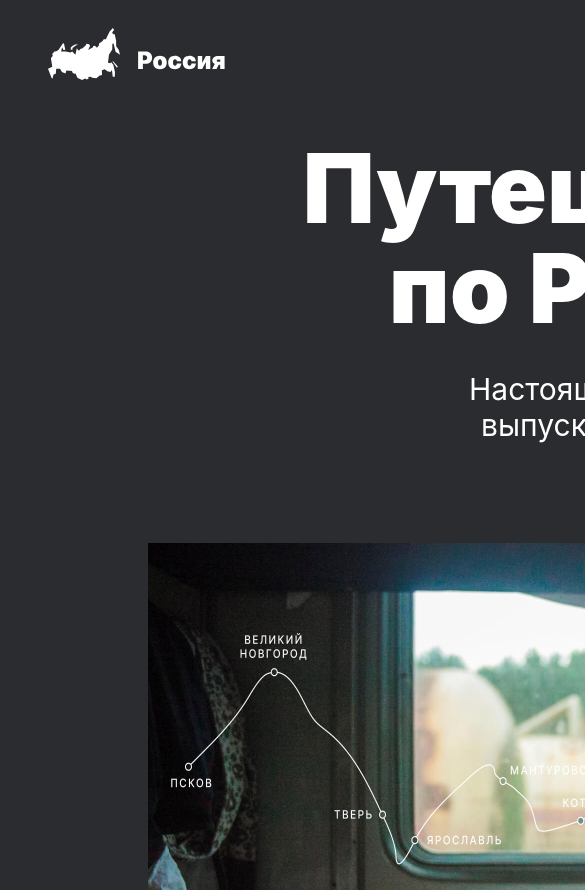
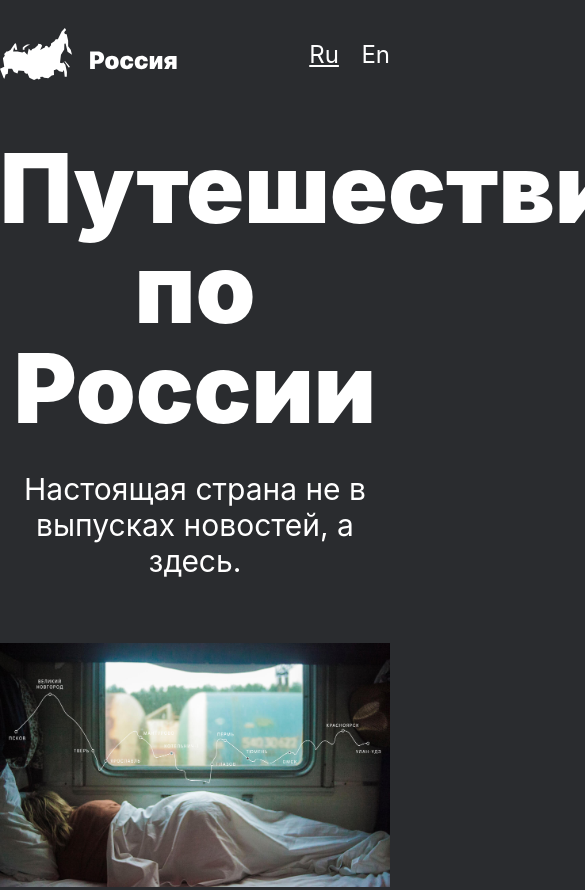
Before and after one commit to Saleria/russian-travel, a plain HTML site: page index.html in a window 390 px wide. Shown: the top 890 px of the page, 585 px wide, since content can reach past the window. Drawn offline with Linux system fonts and the light colour scheme; a web font is replaced by a local one.

Commit message:
add_ms1024

```diff
--- a/style.css
+++ b/style.css
@@ -26,7 +26,7 @@
   }
 
 .page {
-    min-width: 1280px;
+    max-width: 1280px;
     background-color: #2A2C2F;
     font-family: 'Inter', Arial, sans-serif;
     -webkit-font-smoothing: antialiased;
@@ -39,9 +39,8 @@
 
 .header {
     max-width: 1184px;
+    margin: 0 auto;
     padding-top: 28px;
-    padding-left: 48px;
-    padding-right: 48px;
     display: flex;
     justify-content: space-between;
     align-items: center;
@@ -69,9 +68,8 @@
 }
 
 .lead {
-    margin: 0;
-    padding-left: 148px;
-    padding-right: 148px;
+    margin: 0 auto;
+    max-width: 984px;
     padding-top: 56px;
 }
 
@@ -91,8 +89,7 @@
 .lead__subtitle {
     margin: 0 auto;
     padding-top: 32px;
-    padding-left: 320px;
-    padding-right: 320px;
+    max-width: 640px;
     font-family: 'Inter', Arial, sans-serif;
     font-style: normal;
     font-weight: 400;
@@ -337,5 +334,26 @@
     font-size: 14px;
     line-height: 1.14;
     color: #FFFFFF;
+}
 
+@media screen and (max-width: 1024px) {
+    .header {
+        max-width: 928px;
+    }
+
+    .lead {
+        max-width: 928px;
+    }
+
+    .intro {
+        padding-left: 48px;
+    }
+
+    .photo-grid {
+        min-height: 942px;
+        max-width: 928px;
+        grid-template-columns: repeat(3, 1fr);
+        grid-template-rows: repeat(4, 1fr);
+        gap: 14px;
+    }
 }
```
